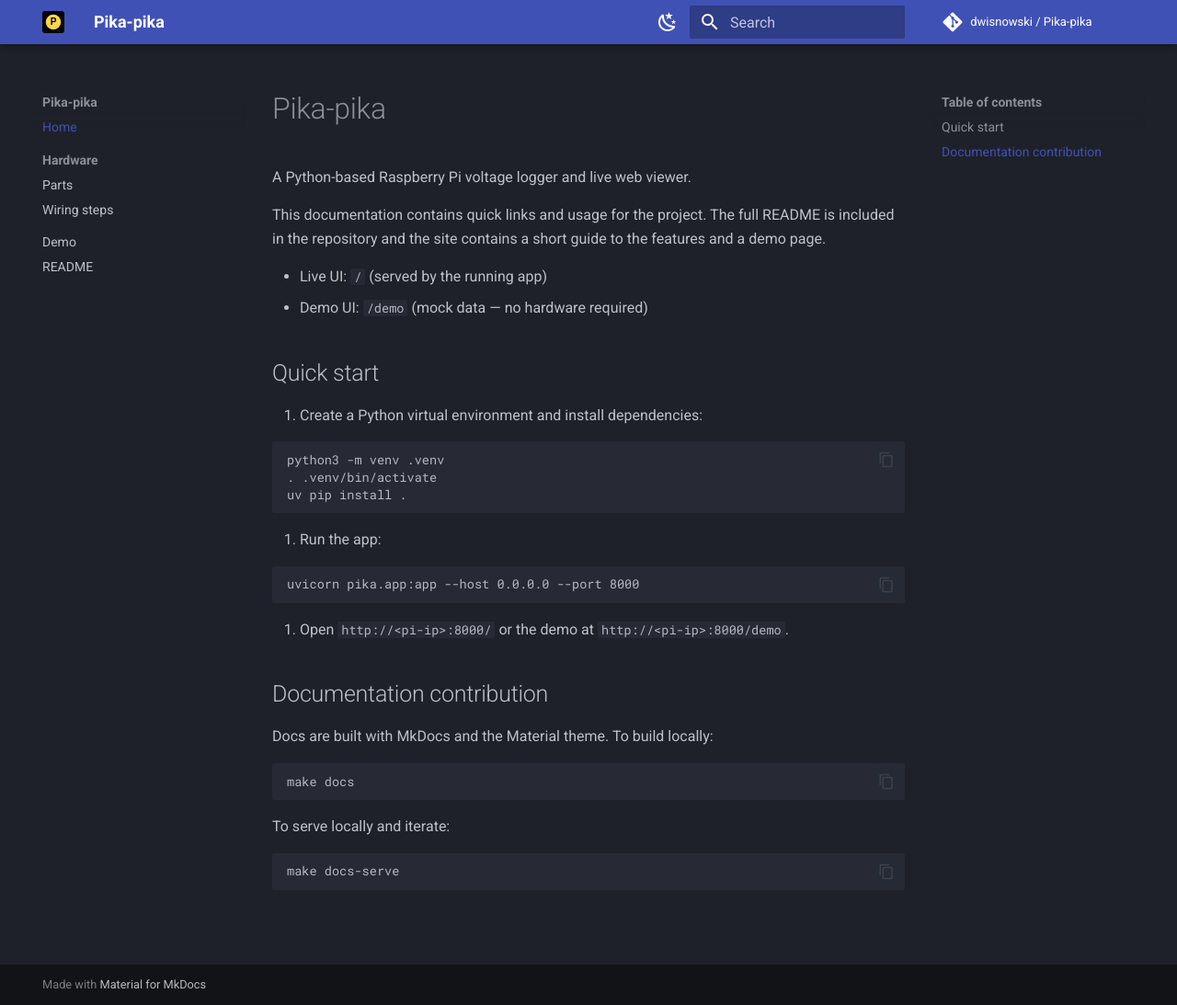
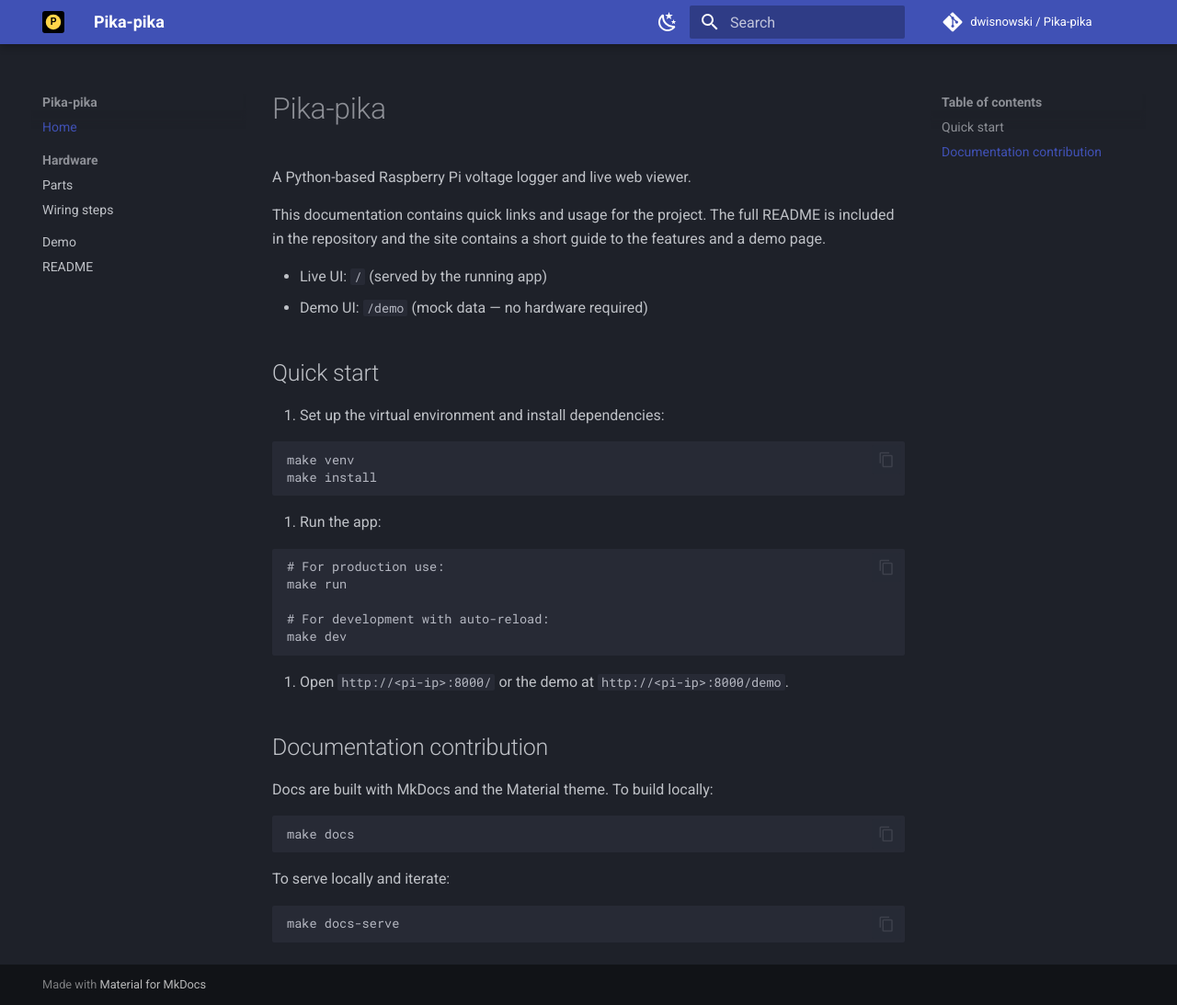
Before and after one commit to dwisnowski/Pika-pika, an MkDocs documentation site: the page built from docs/index.md, in a window 1280 px wide and 1093 px high. Shown: the whole window at 92% size. Built offline with MkDocs 1.6.1 and Material for MkDocs 9.7.7, drawn with Linux system fonts in a browser that asks for light colours; comment, search, counter and statistics services are not loaded.

Commit message:
refactor: Revise Makefile to enhance target organization and documentation; update README and index.md for clearer setup instructions

````diff
--- a/docs/index.md
+++ b/docs/index.md
@@ -9,18 +9,21 @@ This documentation contains quick links and usage for the project. The full READ
 
 ## Quick start
 
-1. Create a Python virtual environment and install dependencies:
+1. Set up the virtual environment and install dependencies:
 
 ```bash
-python3 -m venv .venv
-. .venv/bin/activate
-uv pip install .
+make venv
+make install
 ```
 
 2. Run the app:
 
 ```bash
-uvicorn pika.app:app --host 0.0.0.0 --port 8000
+# For production use:
+make run
+
+# For development with auto-reload:
+make dev
 ```
 
 3. Open `http://<pi-ip>:8000/` or the demo at `http://<pi-ip>:8000/demo`.
````
Also changed, not shown: README.md (+12 -7 lines), 1 other file.
